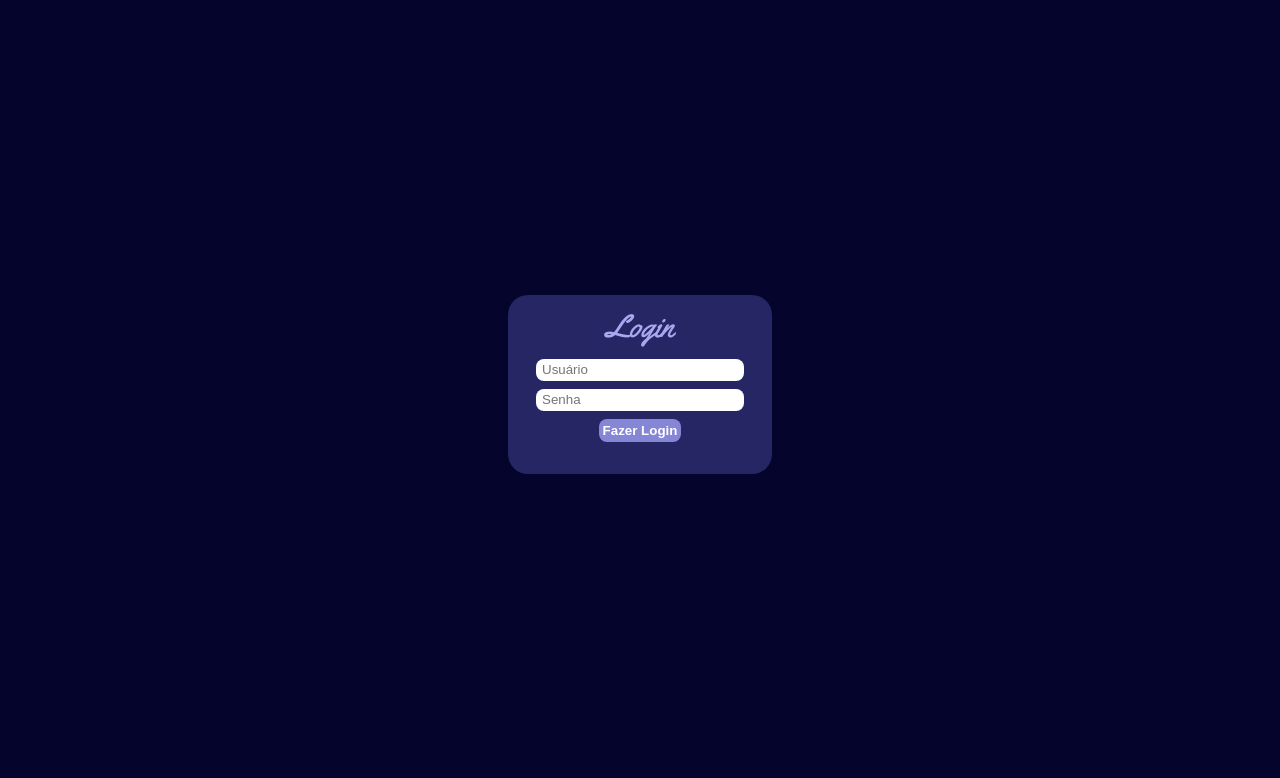
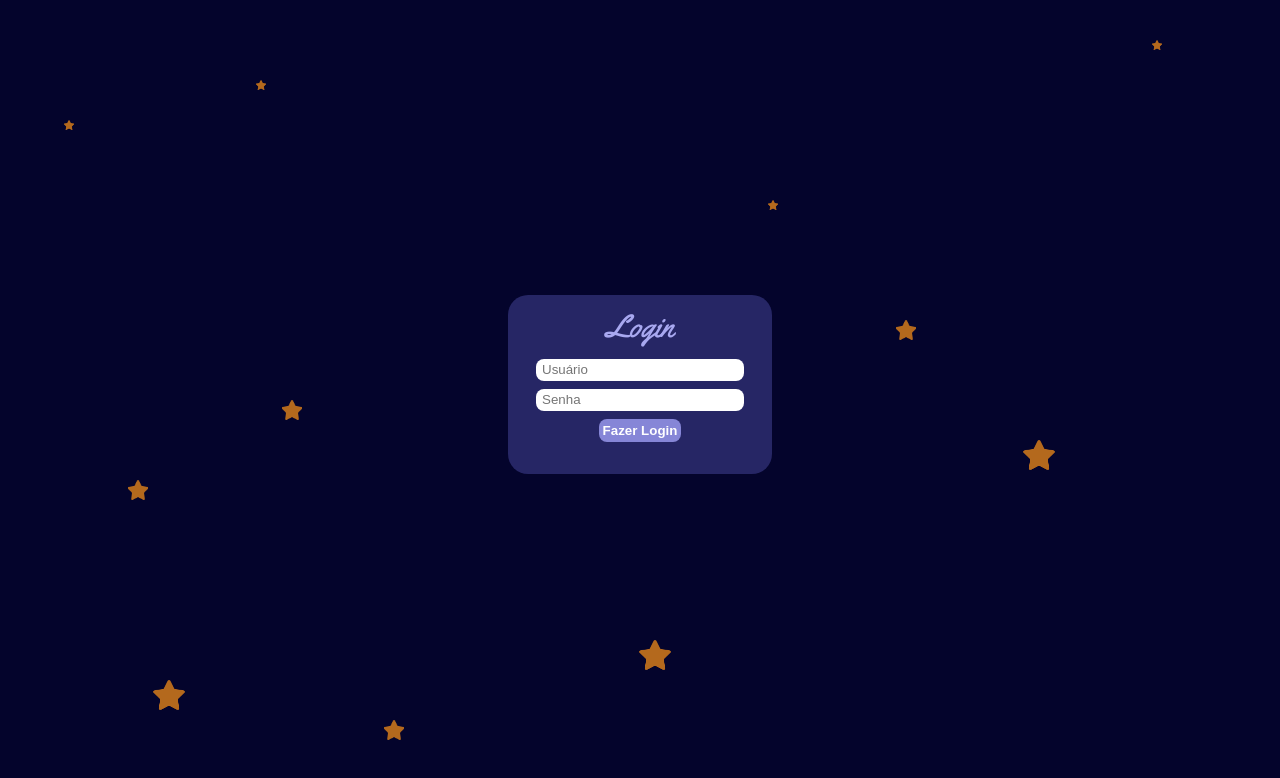
Before and after one commit to SophiaOliveira707/WhatsApp2, a website with bundled scripts: page public/login.html in a window 1280 px wide. Built offline with nearby package versions, Linux system fonts and the light colour scheme.

Commit message:
fundo de estrelas

```diff
--- a/public/login.css
+++ b/public/login.css
@@ -17,6 +17,7 @@ main {
     background-color:rgb(38, 38, 101);
     padding: 32px;
     border-radius: 20px;
+    z-index: 10;
 }
 
 h1{
@@ -58,3 +59,40 @@ button:hover{
     color: red;
     text-align: center;
 }
+
+.stars {
+    position: fixed;
+    width: 100vw;
+    height: 100vh;
+    top: 0;
+    left: 0;
+}
+
+.star {
+    position: absolute;
+    background-size: contain;
+    background-repeat: no-repeat;
+    animation: twinkle 2s infinite alternate;
+    opacity: 0.8;
+}
+
+.star.small { width: 10px; height: 10px; background-image: url('./assets/imgs/star.png'); }
+.star.medium { width: 20px; height: 20px; background-image: url('./assets/imgs/star.png'); }
+.star.large { width: 30px; height: 30px; background-image: url('./assets/imgs/star.png'); }
+
+@keyframes twinkle {
+    0% { opacity: 0.6; transform: scale(1); }
+    100% { opacity: 1; transform: scale(1.1); }
+}
+
+.star:nth-child(1) { top: 10%; left: 20%; }
+.star:nth-child(2) { top: 40%; left: 70%; }
+.star:nth-child(3) { top: 80%; left: 50%; }
+.star:nth-child(4) { top: 25%; left: 60%; }
+.star:nth-child(5) { top: 60%; left: 10%; }
+.star:nth-child(6) { top: 55%; left: 80%; }
+.star:nth-child(7) { top: 5%; left: 90%; }
+.star:nth-child(8) { top: 90%; left: 30%; }
+.star:nth-child(9) { top: 15%; left: 5%; }
+.star:nth-child(10) { top: 50%; left: 22%; }
+.star:nth-child(11) { top: 85%; left: 12%; }
--- a/public/login.html
+++ b/public/login.html
@@ -11,6 +11,21 @@
     <link href="https://fonts.googleapis.com/css2?family=Yellowtail&display=swap" rel="stylesheet">
 </head>
 <body>
+    <div class="stars">
+        <div class="star small"></div>
+        <div class="star medium"></div>
+        <div class="star large"></div>
+        <div class="star small"></div>
+        <div class="star medium"></div>
+        <div class="star large"></div>
+        <div class="star small"></div>
+        <div class="star medium"></div>
+        <div class="star small"></div>
+        <div class="star medium"></div>
+        <div class="star large"></div>
+    </div>
+
+
     <main>
         <h1>Login</h1>
         <input type="text" id="username" placeholder="Usuário" maxlength="25">
```
Also changed, not shown: public/assets/imgs/star.png (added).
